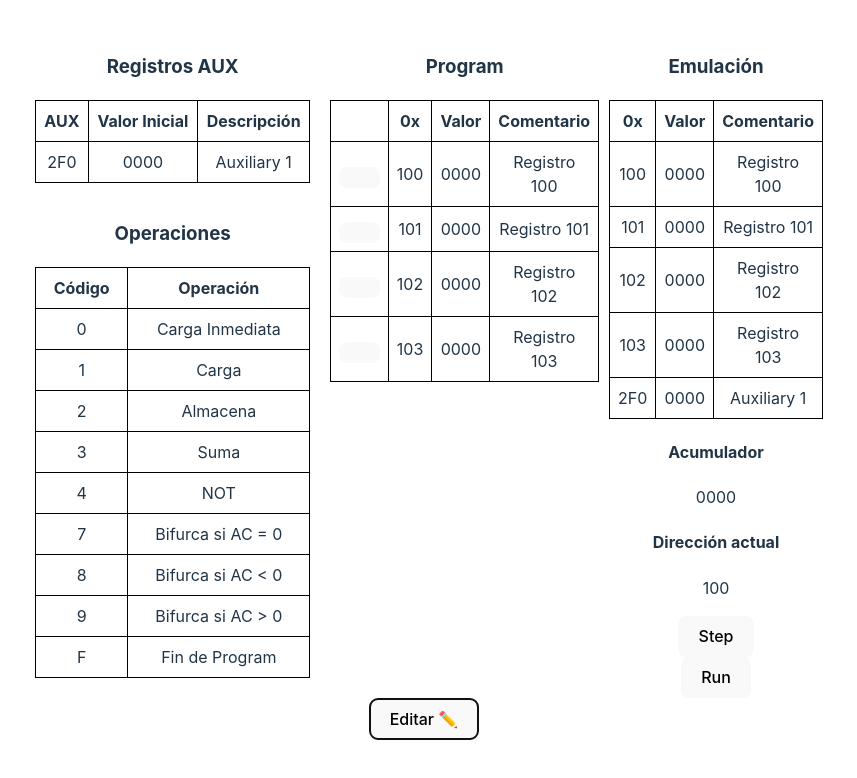
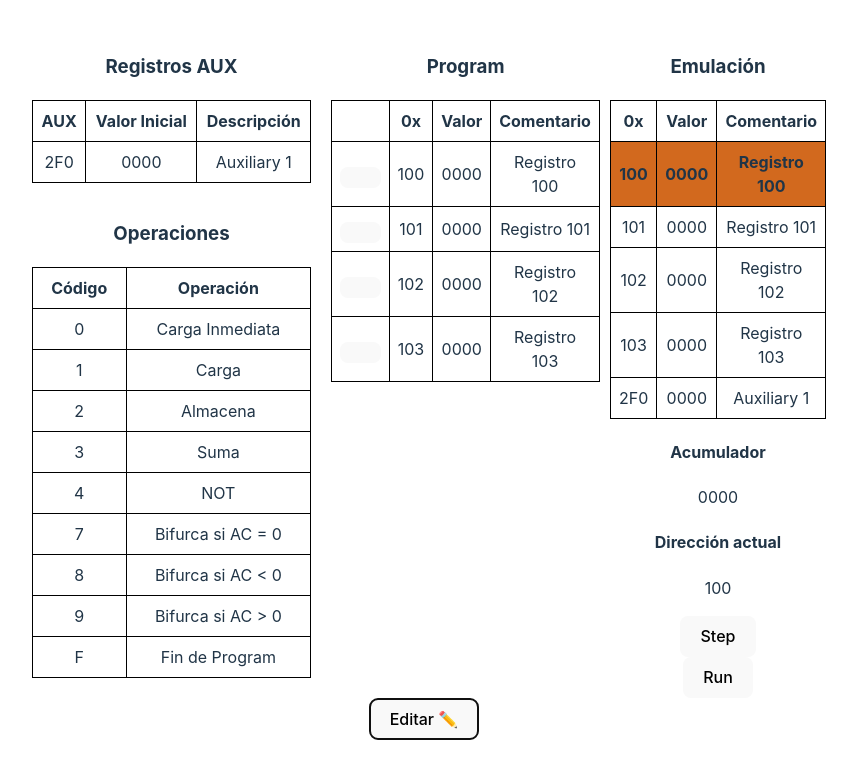
Before and after one commit to tcorzo/abacus-emulator, a Vue app: page / in a window 1280 px wide. Both pictures are taken after a click on the button "Ejecutar ▶️". Shown: the part 6-784 px from the top of the page, without its empty margins (216-1073 px from the left). Built offline with nearby package versions, Linux system fonts and the light colour scheme.

Commit message:
✨ Show current register in the UI

```diff
--- a/src/components/Emulator.vue
+++ b/src/components/Emulator.vue
@@ -19,7 +19,8 @@ const registers = Array.from(globalState.emulator.registers.values());
         </tr>
       </thead>
       <tbody>
-        <tr v-for="register in registers">
+        <tr v-for="register in registers"
+          :class="{ 'current-register': register.address === globalState.emulator.current_address }">
           <td>
             <input v-if="globalState.mode === 'edit'" v-model="register.address" />
             <span v-else>{{ register.address }}</span>
@@ -51,3 +52,11 @@ const registers = Array.from(globalState.emulator.registers.values());
     </div>
   </div>
 </template>
+
+<style scoped>
+.current-register {
+  background-color: chocolate;
+  font-weight: bold;
+  transition: background-color 0.2s ease;
+}
+</style>
```
Also changed, not shown: 1 other file (tests, documents, lock files or other folders).
